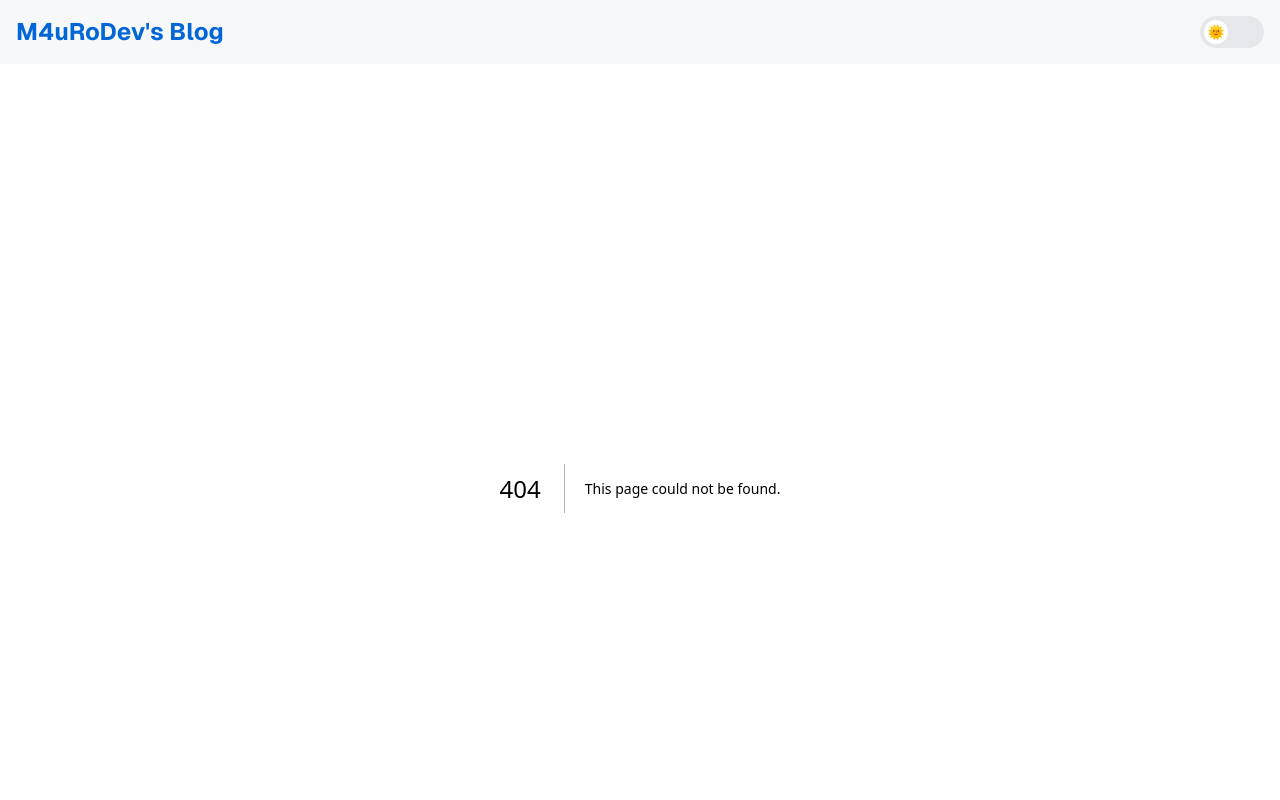
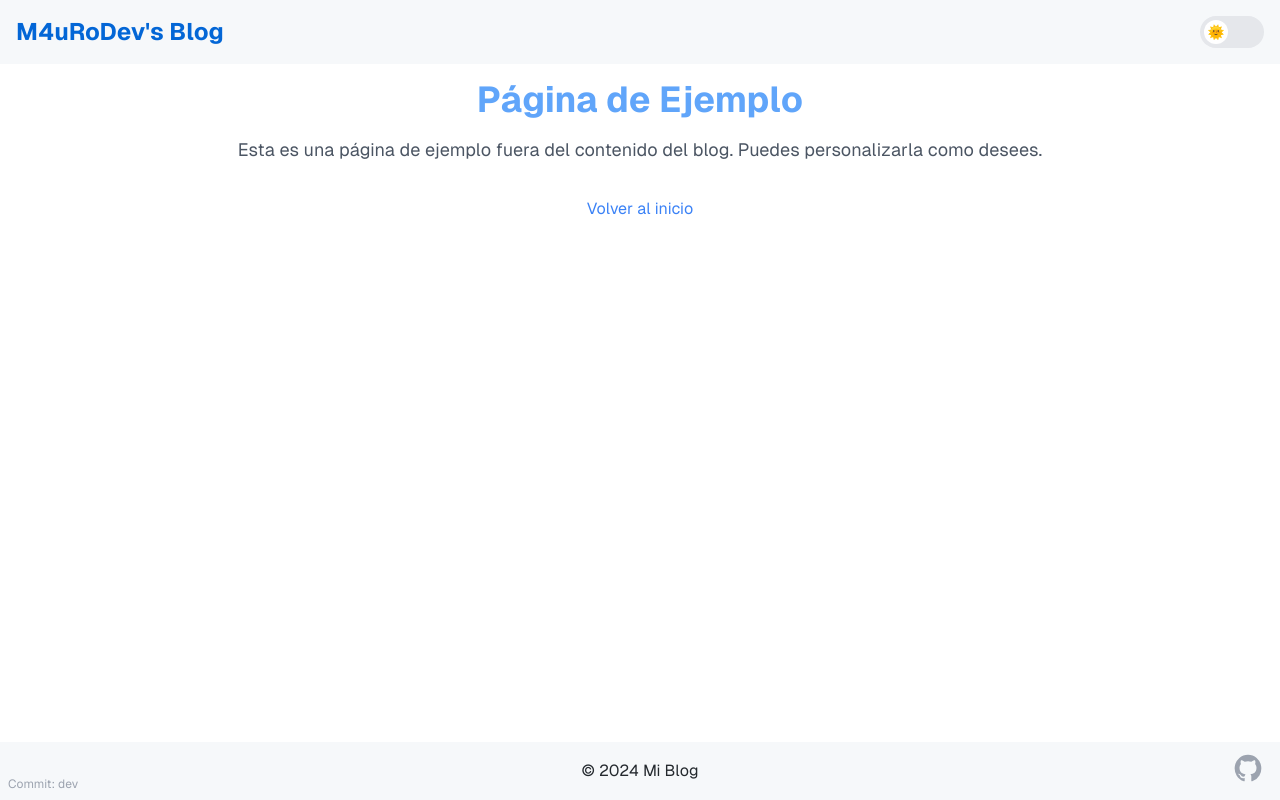
Before and after one commit to M4uRoDev/Blog, a Next.js app: page /example in a window 1280 px wide. Before the commit this address had no page. Shown: the top 800 px of the page. Built offline with nearby package versions, Linux system fonts and the light colour scheme.

Commit message:
+ color para light mode en fragmentos de código de los posts. + fix al hover en darkmode de la grilla de posts. + watermark de commit en footer + página de ejemplo para prueba /example

```diff
--- a/src/app/components/Layout.tsx
+++ b/src/app/components/Layout.tsx
@@ -8,11 +8,15 @@ export default function RootLayout({
 }: Readonly<{
   children: React.ReactNode;
 }>) {
+
+  const commitHash = process.env.VERCEL_GIT_COMMIT_SHA ? process.env.VERCEL_GIT_COMMIT_SHA : "dev";
+  const repoUrl = process.env.VERCEL_GIT_REPO_SLUG ? "https://github.com/M4uRoDev/Blog/" : "#";
+
   return (
     <html lang="en">
       <body className="min-h-screen flex flex-col">
         <div className="flex flex-col min-h-screen">
-          <header className="header flex justify-between items-center px-4 py-4">
+          <header className="fixed header flex justify-between items-center px-4 py-4">
             {/* Título centrado a la izquierda */}
             <Link href="/">
               <h1 className="text-2xl font-bold">M4uRoDev&apos;s Blog</h1>
@@ -22,7 +26,7 @@ export default function RootLayout({
               <ThemeToggle />
             </div>
           </header>
-          <main className="flex-1 content">{children}</main>
+          <main className="flex-1 mt-10 content">{children}</main>
           <footer className="relative footer flex justify-center items-center">
             <p className="text-center">&copy; 2024 Mi Blog</p>
             <a
@@ -45,6 +49,15 @@ export default function RootLayout({
                 />
               </svg>
             </a>
+            {/* Marca de agua con enlace */}
+            <a
+              href={`${repoUrl}/commit/${commitHash}`}
+              target="_blank"
+              rel="noopener noreferrer"
+              className="absolute bottom-2 left-2 text-xs text-gray-400 dark:text-gray-600 hover:underline"
+            >
+              Commit: {commitHash.slice(0, 7)} {/* Solo primeros 7 caracteres */}
+            </a>
           </footer>
         </div>
       </body>
--- /dev/null
+++ b/src/app/example/page.tsx
@@ -0,0 +1,15 @@
+import Link from "next/link";
+
+export default function ExamplePage() {
+  return (
+    <div className="flex flex-col items-center justify-center py-4 px-6">
+      <h1 className="text-4xl font-bold text-blue-400 mb-4">Página de Ejemplo</h1>
+      <p className="text-lg text-gray-600 dark:text-gray-300 mb-8">
+        Esta es una página de ejemplo fuera del contenido del blog. Puedes personalizarla como desees.
+      </p>
+      <Link href="/" className="text-blue-500 hover:underline">
+        Volver al inicio
+      </Link>
+    </div>
+  );
+}
--- a/src/app/globals.css
+++ b/src/app/globals.css
@@ -20,6 +20,7 @@
 /* Variables globales para light-mode */
 :root {
   --bg-color: #ffffff; /* Fondo claro */
+  --bg-code-color: #f6f8fa; /* Fondo gris */
   --text-color: #24292e; /* Texto oscuro */
   --header-bg-color: #f6f8fa; /* Fondo del header */
   --footer-bg-color: #f6f8fa; /* Fondo del footer */
@@ -31,6 +32,7 @@
 /* Variables globales para dark-mode */
 html.dark {
   --bg-color: #0d1117; /* Fondo oscuro */
+  --bg-code-color: #0d1117; /* Fondo oscuro */
   --text-color: #c9d1d9; /* Texto claro */
   --header-bg-color: #161b22; /* Fondo del header */
   --footer-bg-color: #161b22; /* Fondo del footer */
@@ -146,8 +148,8 @@ article li {
 
 /* Asegura que los bloques de código respeten el ancho del contenedor */
 pre {
-  background-color: var(--bg-color); /* Fondo oscuro */
-  color: #e2e8f0; /* Texto claro */
+  background-color: var(--bg-code-color); /* Fondo oscuro */
+  color: var(--text-color); /* Texto claro */
   padding: 1rem; /* Espaciado interno */
   border-radius: 0.5rem; /* Bordes redondeados */
   overflow-x: auto; /* Permite desplazamiento horizontal */
@@ -155,12 +157,13 @@ pre {
   box-sizing: border-box; /* Incluye padding en el ancho total */
   white-space: pre-wrap; /* Permite saltos de línea si es necesario */
   word-break: break-word; /* Rompe palabras largas */
+  box-shadow: inset 0 0 10px rgba(0, 0, 0, 0.1); /* Sombra interna */
 }
 
 code {
   font-family: 'GeistMonoVF', monospace; /* Fuente monoespaciada */
   font-size: 0.9rem; /* Tamaño del texto */
-  color: #93c5fd; /* Azul claro */
+  color: var(--text-color); /* Azul claro */
   padding: 0.1rem 0.2em; /* Espaciado interno */
   border-radius: 0.25rem; /* Bordes redondeados */
 }
--- a/src/app/page.tsx
+++ b/src/app/page.tsx
@@ -35,7 +35,7 @@ export default async function Home() {
             </div>
             {/* Contenido del card */}
             <Link href={`/posts/${slug}`}>
-              <div className="absolute inset-0 z-10 flex flex-col justify-end p-4 bg-gradient-to-t from-gray-800 dark:from-sky-800 hover:from-sky-800/20 border-sky-950 text-white">
+              <div className="absolute inset-0 z-10 flex flex-col justify-end p-4 bg-gradient-to-t from-gray-800 dark:from-sky-800 dark:hover:from-sky-800/20 hover:from-gray-800/20  border-sky-950 text-white">
                 <h3 className="text-lg font-semibold mb-2">{title}</h3>
                 <p className="text-sm">{date}</p>
               </div>
--- /dev/null
+++ b/src/app/releases/page.tsx
@@ -0,0 +1,114 @@
+"use client";
+
+import { useEffect, useState } from "react";
+
+interface Commit {
+  commit: {
+    message: string;
+    author: {
+      date: string;
+    };
+  };
+  html_url: string;
+}
+
+export default function ReleasesPage() {
+  const [commits, setCommits] = useState<Commit[]>([]);
+  const [error, setError] = useState<string | null>(null);
+
+  const github_token = process.env.GITHUB_TOKEN;
+
+  useEffect(() => {
+    async function fetchCommits() {
+      try {
+        const res = await fetch("https://api.github.com/repos/M4uRoDev/Blog/commits", {
+          headers: {
+            Authorization: "Bearer " + github_token,
+            Accept: "application/vnd.github+json",
+            "X-Github-Api-Version": "2022-11-28",
+          },
+        });
+
+        if (!res.ok) {
+          throw new Error(`Error al obtener commits: ${res.status} ${res.statusText}`);
+        }
+
+        const data: Commit[] = await res.json();
+        setCommits(data);
+      } catch (err) {
+        setError(err instanceof Error ? err.message : "Error desconocido");
+        console.error(err);
+      }
+    }
+
+    fetchCommits();
+  }, []);
+
+  if (error) {
+    return (
+      <div className="text-red-500">
+        <p>Error: {error}</p>
+        <p>Por favor verifica que el token sea válido y que el repositorio exista.</p>
+      </div>
+    );
+  }
+
+  if (!commits.length) {
+    return <p>Cargando commits...</p>;
+  }
+
+  const formatMessage = (message: string) => {
+    // Divide los mensajes en líneas separadas por "+"
+    return message.split("+").map((line, index) => (
+      <p key={index} className="mb-1">
+        {line.trim()}
+      </p>
+    ));
+  };
+
+  const formatDate = (dateString: string) => {
+    const options: Intl.DateTimeFormatOptions = {
+      year: "numeric",
+      month: "short",
+      day: "numeric",
+    };
+    return new Date(dateString).toLocaleDateString(undefined, options);
+  };
+
+  return (
+    <div className="w-2/3 p-6">
+      <h1 className="text-3xl font-bold mb-6 text-center text-blue-600">Lista de Releases</h1>
+      <p className="text-gray-600 dark:text-gray-300 mb-6">
+        Aquí podemos ver la lista de commits realizados en el repositorio del blog, para fines prácticos dejaremos los commits, luego de que el proyecto crezca se podrán mostrar como releases de versiones, especificando su versión. Por ahora los distintos commits serán el release.
+      </p>
+      <ul className="space-y-6">
+        {commits.map((commit, index) => (
+          <li
+            key={index}
+            className="border border-gray-300 dark:border-gray-700 rounded-lg p-4 bg-gray-100 dark:bg-gray-800 shadow-sm"
+          >
+            <div className="flex justify-between items-center">
+              <h2 className="text-lg font-semibold text-blue-500">
+                Commit #{commits.length - index}
+              </h2>
+              <p className="text-sm text-gray-500 dark:text-gray-400">
+                {formatDate(commit.commit.author.date)}
+              </p>
+            </div>
+            <div className="text-gray-700 dark:text-gray-300 mt-2">
+              {formatMessage(commit.commit.message)}
+            </div>
+            <a
+              href={commit.html_url}
+              target="_blank"
+              rel="noopener noreferrer"
+              className="block mt-4 text-sm text-blue-400 hover:underline"
+            >
+              Ver commit completo
+            </a>
+          </li>
+        ))}
+      </ul>
+    </div>
+  );
+}
```
